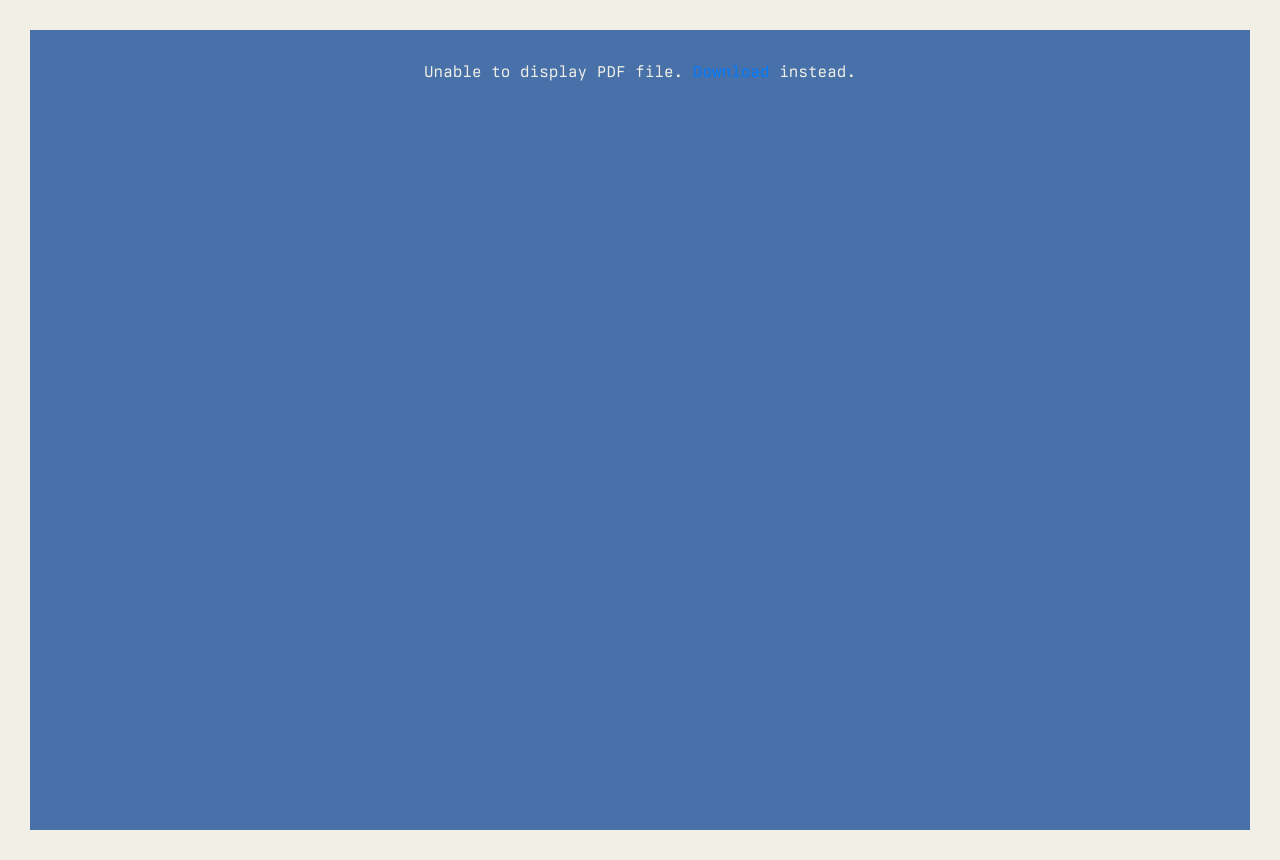
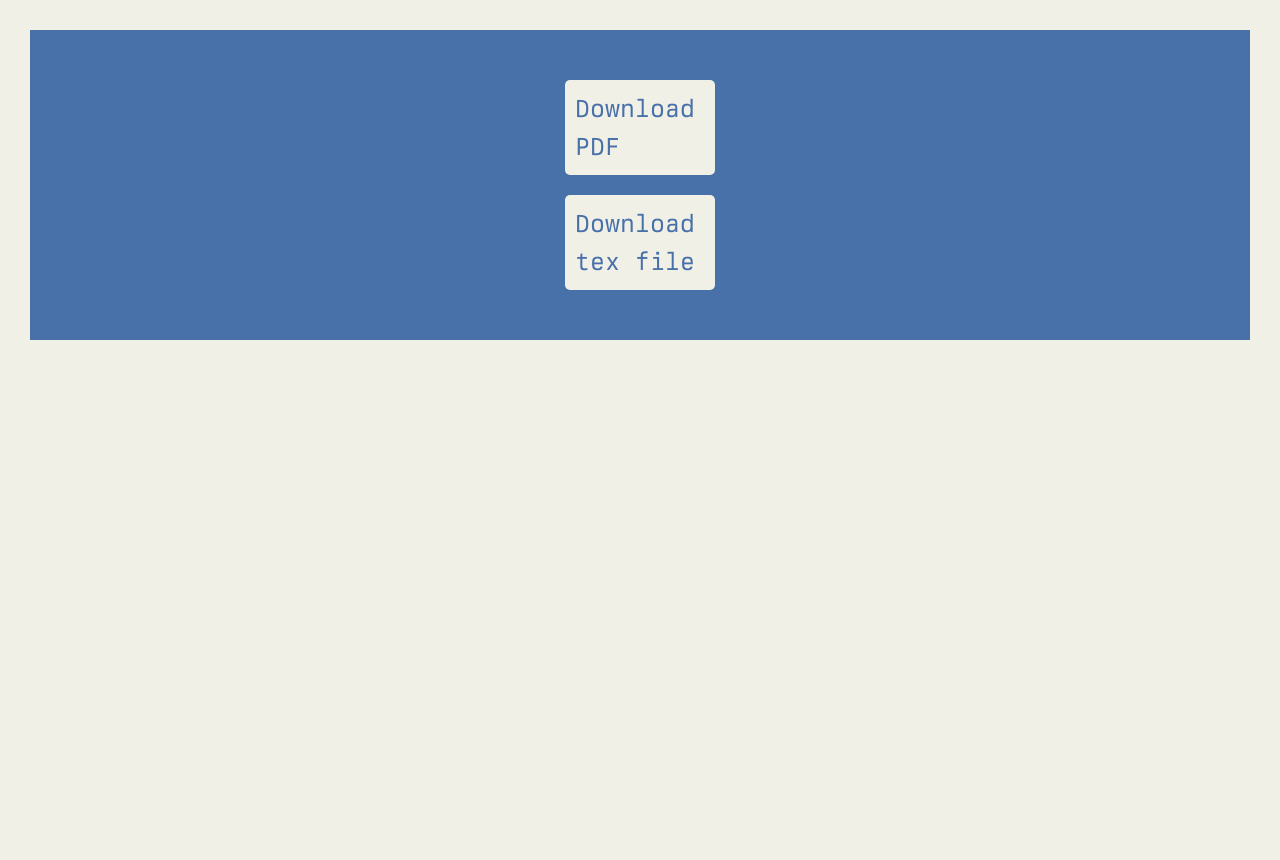
Before and after one commit to ml5885/sync, a Python web app: template rescon/templates/html/result.html in a window 1280 px wide. After the commit the page ends 340 px from the top, so only its background shows below. Run offline with Jinja, Linux system fonts and the light colour scheme; the template is opened without the code that fills it: most values are stand-ins (such as "Sample title", 1, 10 or a date in 2020); some libraries are stand-ins or nearby versions.

Commit message:
added download buttons for pdf and tex file

```diff
--- a/rescon/main.py
+++ b/rescon/main.py
@@ -32,7 +32,7 @@ def send(dtf):
     if ft == "pdf":
         return send_file(f"{TEX_DIR}/{dtf}.pdf", as_attachment=False, mimetype='application/pdf', download_name=f"{dtf}.pdf")
     elif ft == "tex":
-        return send_file(f"{TEX_DIR}/{dtf}.pdf", as_attachment=False, mimetype='application/x-latex', download_name=f"{dtf}.tex")
+        return send_file(f"{TEX_DIR}/{dtf}.tex", as_attachment=False, mimetype='application/x-latex', download_name=f"{dtf}.tex")
     return "Invalid file type."
 
 if __name__ == "__main__":
--- a/rescon/static/result.css
+++ b/rescon/static/result.css
@@ -5,3 +5,12 @@ body {
 .result {
 	padding: 30px;
 }
+
+.result .button {
+	background-color: var(--font-color);
+	color: var(--highlight-color);
+}
+
+.result .button:hover {
+	color: var(--highlight-color);
+}
--- a/rescon/templates/html/result.html
+++ b/rescon/templates/html/result.html
@@ -18,18 +18,11 @@
 	</head>
 	<body>
 		<div class="wrapper">
-			<div class="result" style="height: 100vh">
-				<object
-					data="{{ data }}"
-					type="application/pdf"
-					width="100%"
-					height="500px"
+			<div class="result">
+				<a href="/send/{{ data }}?file=pdf" target="_blank" class="button"
+					>Download PDF</a
 				>
-					<p>
-						Unable to display PDF file.
-						<a href="{{ data }}">Download</a> instead.
-					</p>
-				</object>
+				<a href="/send/{{ data }}?file=tex" class="button">Download tex file</a>
 			</div>
 		</div>
 	</body>
```
